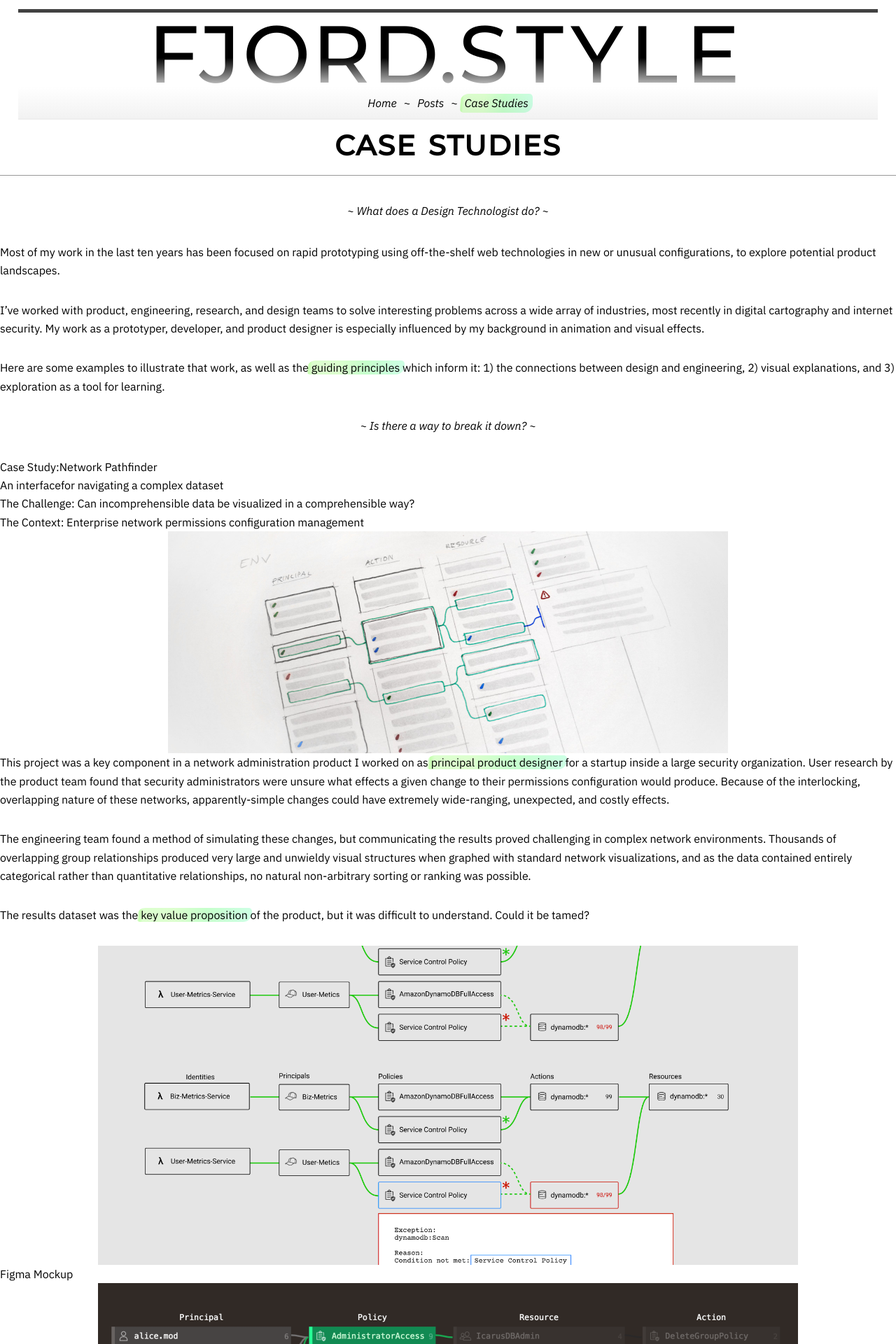
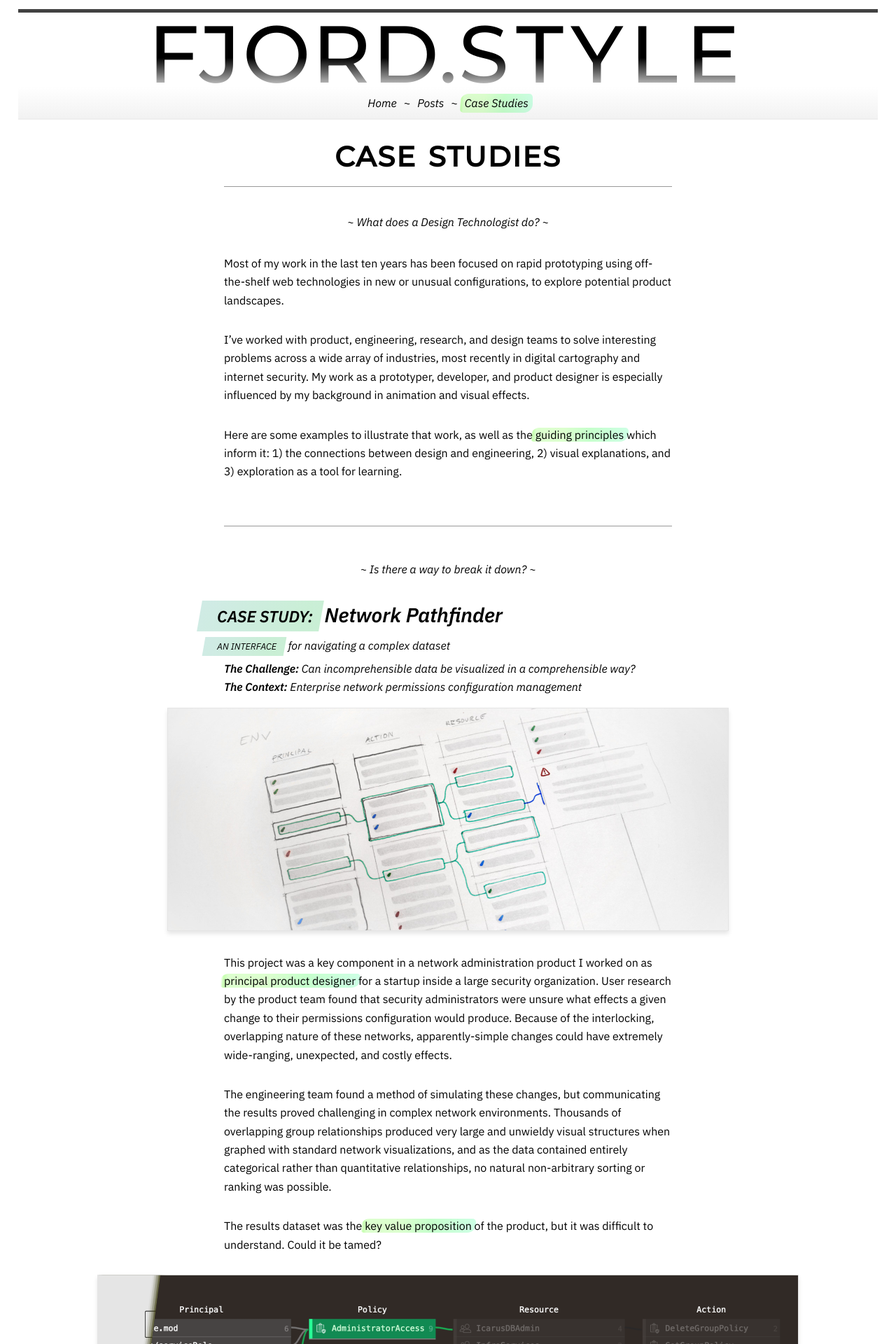
Before and after one commit to meetar/fjord.style, a Jekyll site: the page built from _posts/2023-06-15-case-studies.md, in a window 1280 px wide. Shown: the top 1920 px of the page at 70% size. Built offline with Jekyll 4.4.1, drawn with Linux system fonts in a browser that asks for light colours.

Commit message:
CS styles

```diff
--- a/_layouts/portfolio.html
+++ b/_layouts/portfolio.html
@@ -7,7 +7,7 @@ layout: none
 
   {% include head.html %}
 
-  <body>
+  <body class="portfolio">
     {% include header.html %}
     <div class="case-study-wrapper">
       <header class="post-header">
```
